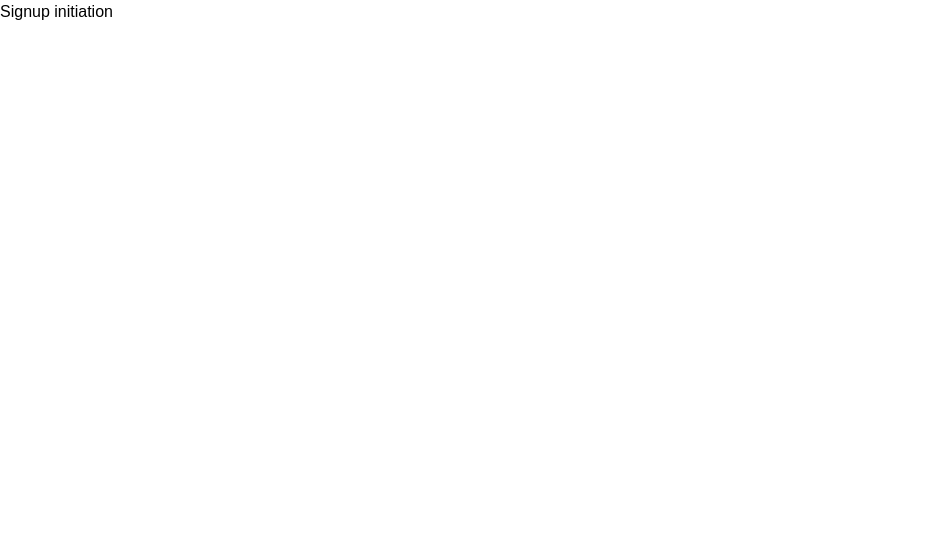
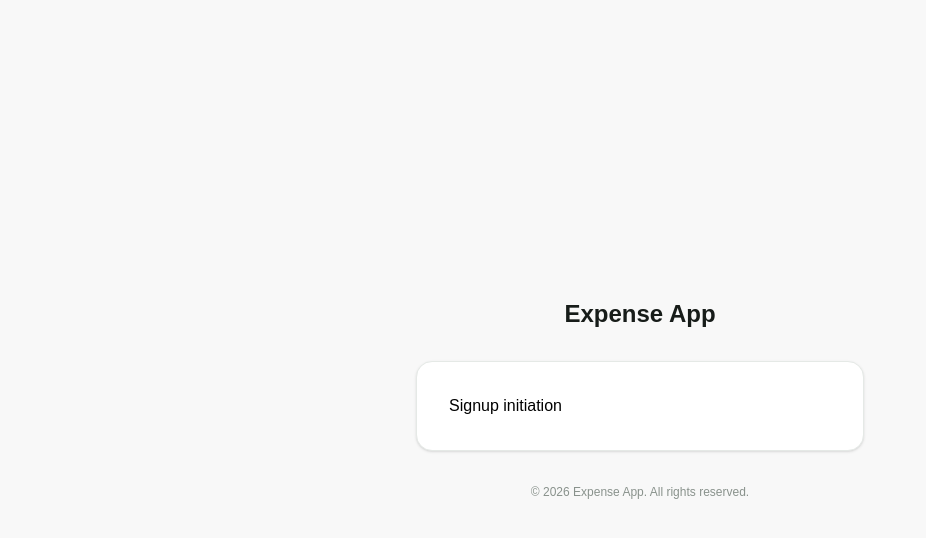
Before and after one commit to mohammaDJ23/expense-web, a React (Vite) app: page /authentication/signup-initiation in a window 1280 px wide. Shown: the top 538 px of the page, without its empty margins (0-926 px from the left). Built offline with nearby package versions, Linux system fonts and the light colour scheme.

Commit message:
feat: add the layout of authentication

```diff
--- /dev/null
+++ b/src/app/layouts/AuthenticationLayout.tsx
@@ -0,0 +1,23 @@
+import { Outlet } from 'react-router';
+
+import type { ReactElement } from 'react';
+
+function AuthenticationLayout(): ReactElement {
+    return (
+        <main className="flex min-h-screen w-full flex-col items-center justify-center bg-background p-4">
+            <div className="mb-8 flex items-center gap-2">
+                <p className="heading-2">Expense App</p>
+            </div>
+            <div className="w-full max-w-md rounded-2xl border border-border bg-surface p-6 shadow-sm sm:p-8">
+                <Outlet />
+            </div>
+            <footer className="mt-8">
+                <p className="text-center caption">
+                    © {new Date().getFullYear()} Expense App. All rights reserved.
+                </p>
+            </footer>
+        </main>
+    );
+}
+
+export default AuthenticationLayout;
--- a/src/features/authentication/routes.ts
+++ b/src/features/authentication/routes.tsx
@@ -4,5 +4,10 @@ import type { RouteObject } from 'react-router';
 
 export const authenticationRoutes: RouteObject = {
     path: 'authentication',
+    lazy: async () => {
+        const { default: Page } = await import('@/app/layouts/AuthenticationLayout');
+
+        return { Component: Page };
+    },
     children: [signupInitiationRoute],
 };
```
